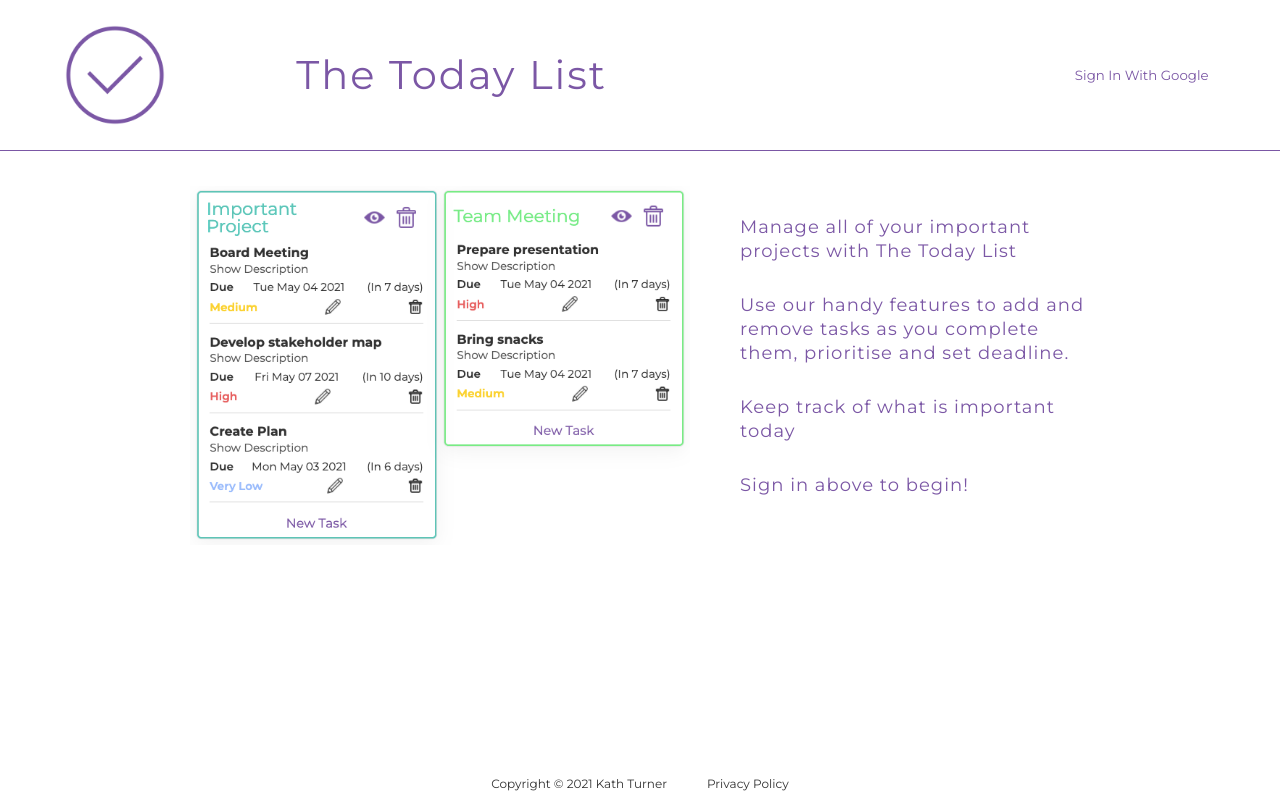
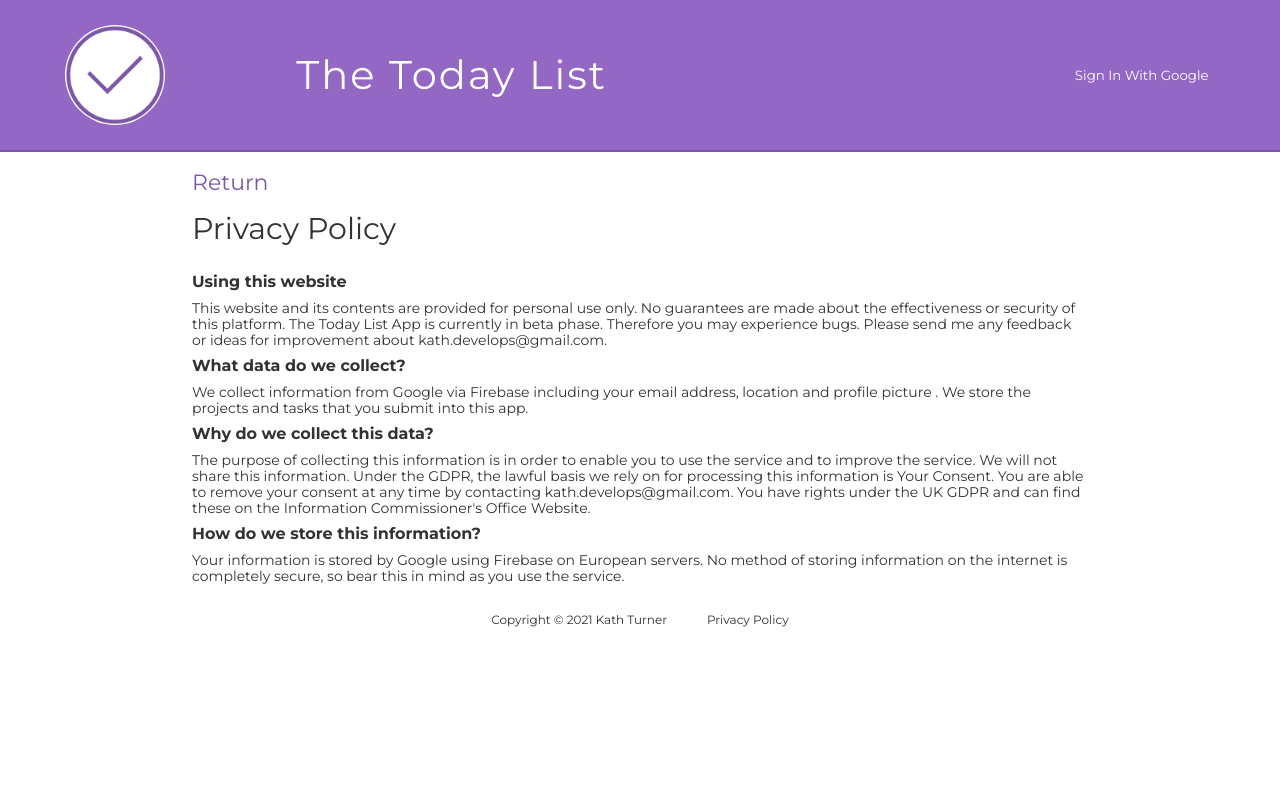
Before and after one commit to kath-ldn/the-today-list, a website built with webpack: page dist/index.html in a window 1280 px wide. Both pictures are taken after a click on the element "Privacy Policy". Built offline with nearby package versions, Linux system fonts and the light colour scheme; some packages are replaced by stand-ins of ours; no server answers.

Commit message:
v3.1 minor aesthetic update

```diff
--- a/package.json
+++ b/package.json
@@ -16,14 +16,14 @@
     "css-loader": "^5.2.4",
     "style-loader": "^2.0.0",
     "url-loader": "^4.1.1",
-    "webpack": "^5.23.0",
-    "webpack-cli": "^4.5.0",
+    "webpack": "^5.37.0",
+    "webpack-cli": "^4.7.0",
     "webpack-node-externals": "^2.5.2"
   },
   "dependencies": {
     "@date-io/date-fns": "^1.3.13",
     "date-fns": "^2.0.0-beta.5",
-    "firebase": "^8.2.7"
+    "firebase": "^8.5.0"
   },
   "repository": {
     "type": "git",
--- a/src/addRmvProjs.js
+++ b/src/addRmvProjs.js
@@ -43,7 +43,7 @@ function removeProject(index, project){
 };
 
 /* FUNCTIONS TO SHOW EXISTING PROJECTS */
-let colors = ["#ff6666","#777da7","#fcca46","#62bec1","#6eeb83","#48bf84","#3a2449","#2ec4b6","#a7cdbd"];
+let colors = ["#777da7", "#54a2a5", "#499da0", "#48bf84", "#3a2449", "#5f8173"];
 
 function getRandomColor(){
     let random = Math.floor(Math.random() * 10);
--- /dev/null
+++ b/src/footer.js
@@ -0,0 +1,24 @@
+import { togglePrivacy } from './privacy.js';
+
+function createFooter(){
+    let footer = document.getElementById("footer");
+
+    let copyright = document.createElement("p");
+    copyright.classList.add("copyright");
+    copyright.textContent = "Copyright © 2021 Kath Turner"
+
+    let privacyLink = document.createElement("div");
+    privacyLink.setAttribute("id", "privacy-policy-link");
+    privacyLink.textContent = "Privacy Policy";
+    privacyLink.addEventListener("click", () => {
+        togglePrivacy();
+    });
+
+    footer.appendChild(copyright);
+    footer.appendChild(privacyLink);
+};
+
+let privacyDiv = document.getElementById("privacy-policy-div");
+let privacyLink = document.getElementById("privacy-policy-link");
+
+export { createFooter }
--- a/src/helpers.js
+++ b/src/helpers.js
@@ -2,6 +2,11 @@ import { projects, tasks } from './projectData'
 
 function toggleDisplay(element){
     (element.style.display === "none") ? element.style.display = "block" : element.style.display = "none";
+};
+
+function toggleGrid(elementId){
+    let element = document.getElementById(elementId);
+    (element.style.display === "none") ? element.style.display = "grid" : element.style.display = "none";
 };
 
 function toggleFlexForm(button, form){
@@ -25,4 +30,12 @@ function findProjectDiv(object) {
     return parentProject;
 };
 
-export { toggleDisplay, toggleFlexForm, findProject, findProjectDiv }
+function removeChildrenAndParent(elementID){
+    let parent = document.getElementById(elementID);
+    while(parent.hasChildNodes()){
+        parent.removeChild(parent.firstChild)
+    }
+    parent.remove();
+};
+
+export { toggleDisplay, toggleFlexForm, findProject, findProjectDiv, removeChildrenAndParent, toggleGrid }
--- a/src/pageStructure.js
+++ b/src/pageStructure.js
@@ -2,7 +2,7 @@ import { makeProjectForm } from './forms.js';
 import { editTaskModal } from './editTaskForm';
 import logoImg from './assets/images/logoImg.png';
 import { makeSignInBtn } from './signIn.js';
-import { privacy } from './privacy.js';
+import { createFooter } from './footer.js';
 import firebase from "firebase/app";
 import {toggleDisplay} from "./helpers.js"
 
@@ -64,7 +64,7 @@ function pageStructure() {
     //adds and hides forms
     makeProjectForm();
     editTaskModal();
-    privacy();
+    createFooter();
 };
 
 export { pageStructure }
--- a/src/privacy.js
+++ b/src/privacy.js
@@ -1,14 +1,52 @@
-let privacyDiv = document.getElementById("privacy-policy-div");
-let privacyLink = document.getElementById("privacy-policy-link");
+import { removeChildrenAndParent } from './helpers';
+import { toggleGrid } from './helpers.js';
 
-function privacy() {
-    privacyLink.addEventListener("click", () => {
-        if(privacyDiv.style.display === "none"){
-            privacyDiv.style.display = "block"
-        } else {
-            privacyDiv.style.display = "none"
+let privacyHeadings = ["Using this website", "What data do we collect?", "Why do we collect this data?", "How do we store this information?"]
+let privacyText = ["This website and its contents are provided for personal use only. No guarantees are made about the effectiveness or security of this platform. The Today List App is currently in beta phase. Therefore you may experience bugs. Please send me any feedback or ideas for improvement about kath.develops@gmail.com.",
+" We collect information from Google via Firebase including your email address, location and profile picture . We store the projects and tasks that you submit into this app.",
+"The purpose of collecting this information is in order to enable you to use the service and to improve the service. We will not share this information. Under the GDPR, the lawful  basis we rely on for processing this information is Your Consent. You are able to remove your consent at any time by contacting kath.develops@gmail.com. You have rights under the UK GDPR and can find these on the Information Commissioner's Office Website.",
+"Your information is stored by Google using Firebase on European servers. No method of storing information on the internet is completely secure, so bear this in mind as you use the service."]
+
+function loadPrivacy(){
+    let content = document.getElementById("content");
+    let privacyWrapper = document.createElement("div");
+    privacyWrapper.setAttribute("id", "privacyWrapper");
+    content.appendChild(privacyWrapper);
+
+    let returnHome = document.createElement("div");
+    returnHome.setAttribute("id", "returnHome");
+    returnHome.textContent = "Return";
+    privacyWrapper.appendChild(returnHome);
+    returnHome.addEventListener("click", () => {
+        togglePrivacy();
+    })
+
+    let privacyPolicy = document.createElement("h3");
+    privacyPolicy.textContent = "Privacy Policy";
+    privacyWrapper.appendChild(privacyPolicy);
+
+    for(let i = 0; i < privacyHeadings.length; i++){
+        let block = document.createElement("h4");
+        block.classList.add("pp-sub-header");
+        block.textContent = privacyHeadings[i];
+        privacyWrapper.appendChild(block);
+        if(privacyText[i]){
+            let text = document.createElement("p");
+            text.classList.add("pp-policy-text");
+            text.textContent = privacyText[i];
+            privacyWrapper.appendChild(text);
         }
-    })
-}
+    }
+};
 
-export { privacy }
+function togglePrivacyContent(){
+    let container = document.getElementById("container");
+    (container.style.display === "none") ? loadPrivacy() : removeChildrenAndParent("privacyWrapper");
+};
+
+function togglePrivacy(){
+    toggleGrid("container");
+    togglePrivacyContent();
+};
+
+export { togglePrivacy }
--- a/src/style.css
+++ b/src/style.css
@@ -62,18 +62,22 @@ body {
     flex-direction: row;
     align-items: center;
     justify-content: space-around;
-    border-bottom: 1px solid #7b57a5;
+    border-bottom: 2px solid #7b57a5;
+    background-color: #9368c4;
+    color:white;
 }
 
 #logoImg {
     max-width: 100px;
     max-height: 100px;
     padding: 0;
+    background-color: white;
+    border-radius: 50%;
 }
 
 h1 {
   font-size: 40px;
-  color: #7b57a5;
+  color: white;
   letter-spacing: 2px;
   font-weight: 400;
 }
@@ -89,7 +93,7 @@ button:hover{
 }
 
 #plusProject{
-    color: #7b57a5;
+    color: white;
     font-size: 16px;
     padding: 4px;
     background: none;
@@ -128,7 +132,7 @@ button:hover{
    background: none;
    border: none;
    height: 20px;
-   color: #7b57a5;
+   color: white;
 }
 
 .submit:hover{
@@ -158,7 +162,7 @@ button:hover{
 #signOutButton, #signInButton{
     background: none;
     border: none;
-    color: #7b57a5;
+    color: white;
 }
 
 #signOutButton:hover, #signInButton:hover{
@@ -608,8 +612,7 @@ input {
 footer{
     display: flex;
     flex-direction: row;
-    position: fixed;
-    bottom: 10px;
+    padding: 30px 0 30px 0;
     width: 100vw;
     align-items: center;
     justify-content: center;
@@ -630,29 +633,38 @@ footer{
 
 #privacy-policy-link:hover {
   cursor: pointer;
+  font-weight: bold;
 }
 
-#privacy-policy-div{
-  border: 1px solid rgb(194, 194, 194);
+#privacyWrapper{
   width: 70%;
-  position: fixed;
-  bottom: 40px;
-  z-index: 10;
-  left: 15%;
-  background-color: rgb(255, 255, 255);
-  padding: 10px;
-  font-size: 12px;
+  padding-top: 20px;
+  font-size: 14px;
   font-family: 'Montserrat', sans-serif;
-  box-shadow: rgba(0, 0, 0, 0.05) 0px 6px 24px 0px, rgba(0, 0, 0, 0.08) 0px 0px 0px 1px;
-  display:none;
+
 }
 
-#privacy-policy-div h4{
-    font-size: 12px;
-    padding: 5px 0;
+h3{
+    font-size: 30px;
+    padding: 20px 0 20px;
+}
+
+#returnHome{
+    color:#7b57a5;
+    font-size: 22px
+}
+
+#returnHome:hover{
+    font-weight: bold;
+    cursor: pointer;
+}
+
+.pp-sub-header{
+    font-size: 16px;
+    padding: 10px 0;
     font-weight: bold;
 }
 
-#privacy-policy-div p{
-    line-height: 14px;
+.pp-policy-text{
+    line-height: 16px;
 }
```
Also changed, not shown: dist/bundle.js, dist/bundle.js.LICENSE.txt, dist/index.html, 3 other files.
